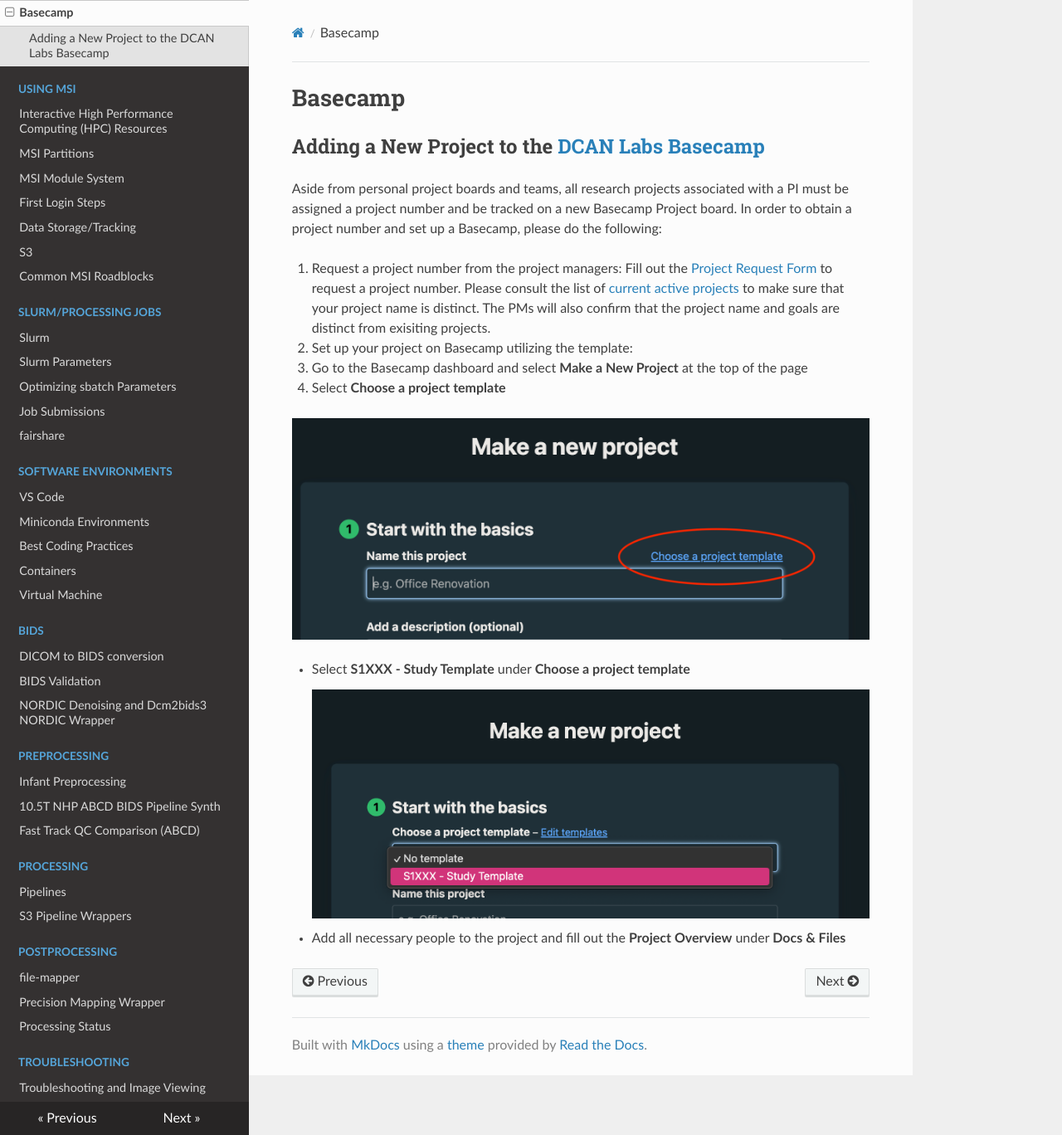
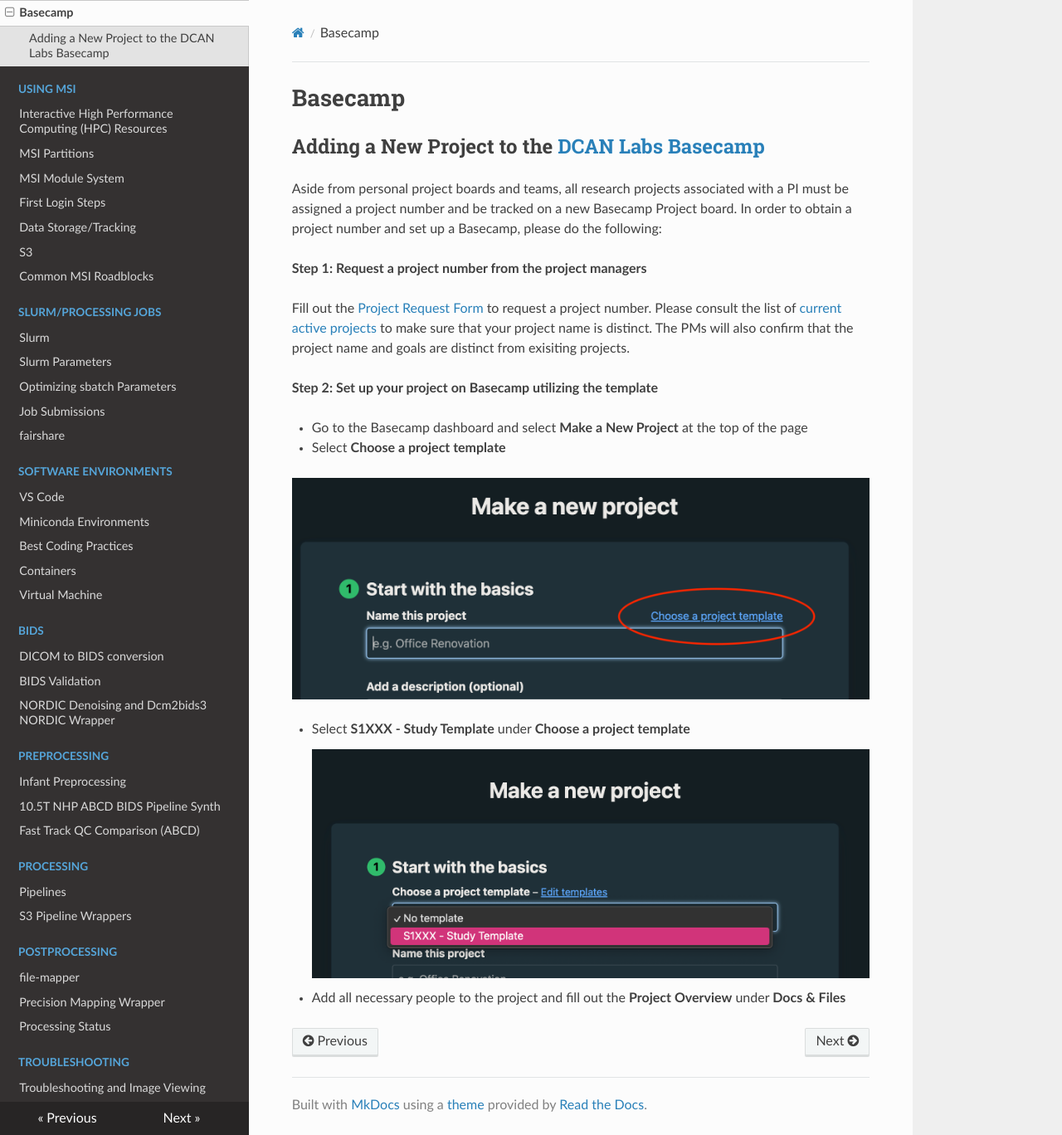
Before and after one commit to DCAN-Labs/cdni-brain, an MkDocs documentation site: the page built from docs/basecamp.md, in a window 1280 px wide and 1368 px high. Shown: the whole window at 83% size. Built offline with MkDocs 1.6.1, drawn with Linux system fonts in a browser that asks for light colours; nearby versions of some CDN libraries.

Commit message:
Update basecamp.md
clean up formatting

```diff
--- a/docs/basecamp.md
+++ b/docs/basecamp.md
@@ -4,12 +4,11 @@
 
 Aside from personal project boards and teams, all research projects associated with a PI must be assigned a project number and be tracked on a new Basecamp Project board. In order to obtain a project number and set up a Basecamp, please do the following:
 
-1.  Request a project number from the project managers:
+**Step 1: Request a project number from the project managers**
+
 Fill out the [Project Request Form](https://forms.gle/1ddNGf6pbe5WE2QV8) to request a project number. Please consult the list of [current active projects](https://docs.google.com/spreadsheets/d/1dIUyxwElnQsqXtNDvmy2NhwKTSYAJ7wqqO4j_MfoWpM/edit?usp=sharing) to make sure that your project name is distinct. The PMs will also confirm that the project name and goals are distinct from exisiting projects.
 
-2.  Set up your project on Basecamp utilizing the template:
-
-
+**Step 2: Set up your project on Basecamp utilizing the template**
 
  - Go to the Basecamp dashboard and select **Make a New Project** at the top of the page
  - Select **Choose a project template**
```
